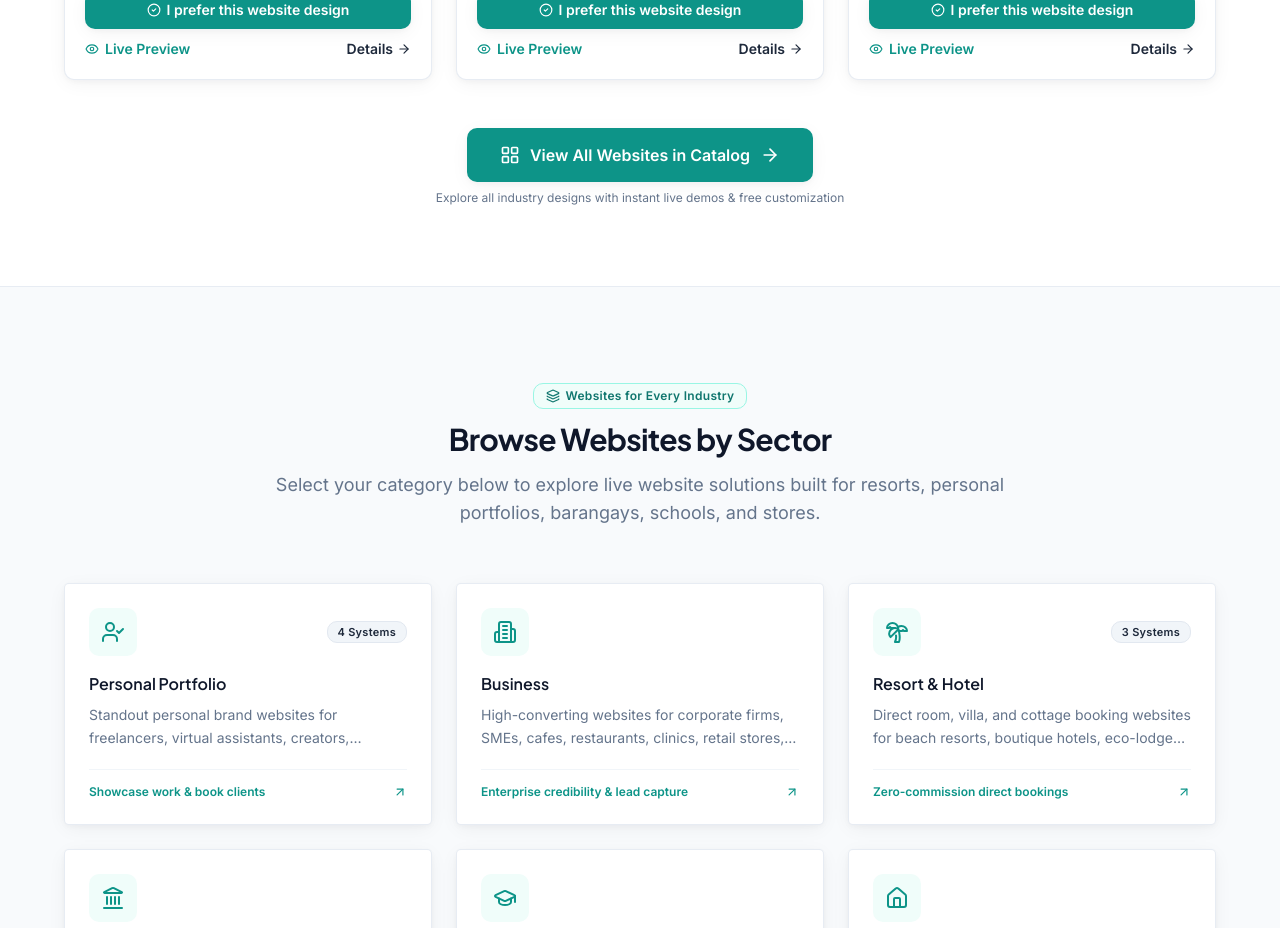
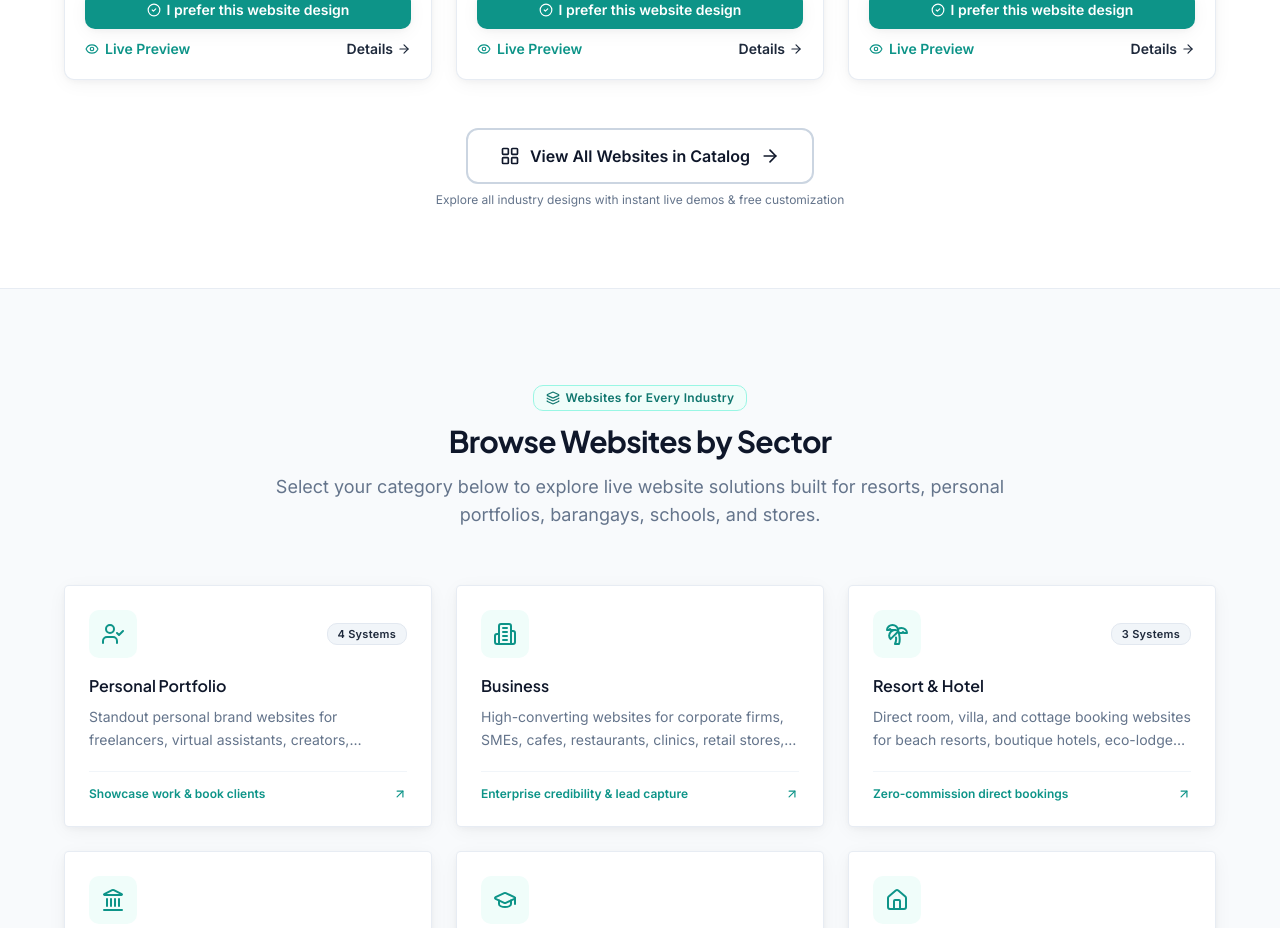
Before and after one commit to IanCastlee/e-com, a React (Vite) app: page / in a window 1280 px wide. Shown: the part 2160-3088 px from the top of the page. Built offline with nearby package versions, Linux system fonts and the light colour scheme.

Commit message:
style(FeaturedSlider): change view all button to transparent outline with border only

```diff
--- a/src/components/organisms/FeaturedSlider/FeaturedSlider.jsx
+++ b/src/components/organisms/FeaturedSlider/FeaturedSlider.jsx
@@ -190,12 +190,12 @@ export function FeaturedSlider({
         {(hasMoreThanSix || websites.length >= 5) && (
           <div className="mt-10 sm:mt-12 text-center flex flex-col items-center justify-center gap-2">
             <Button
-              variant="primary"
+              variant="outline"
               size="lg"
               to={viewAllPath}
               leftIcon="LayoutGrid"
               rightIcon="ArrowRight"
-              className="w-full sm:w-auto px-8 py-3.5 text-sm sm:text-base font-bold shadow-soft hover:shadow-glow rounded-[10px]"
+              className="w-full sm:w-auto px-8 py-3.5 text-sm sm:text-base font-bold rounded-[12px] bg-transparent text-navy-900 dark:text-white border-2 border-brand-500/50 hover:border-brand-500 dark:border-brand-400/50 dark:hover:border-brand-400 hover:bg-brand-500/10 dark:hover:bg-brand-500/10 transition-all duration-300 shadow-none"
             >
               {viewAllLabel}
             </Button>
```
